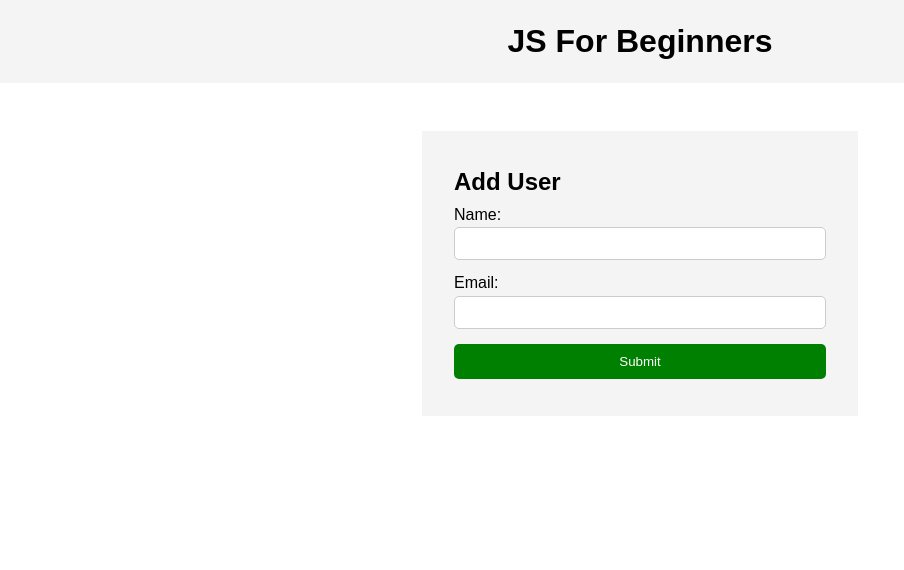
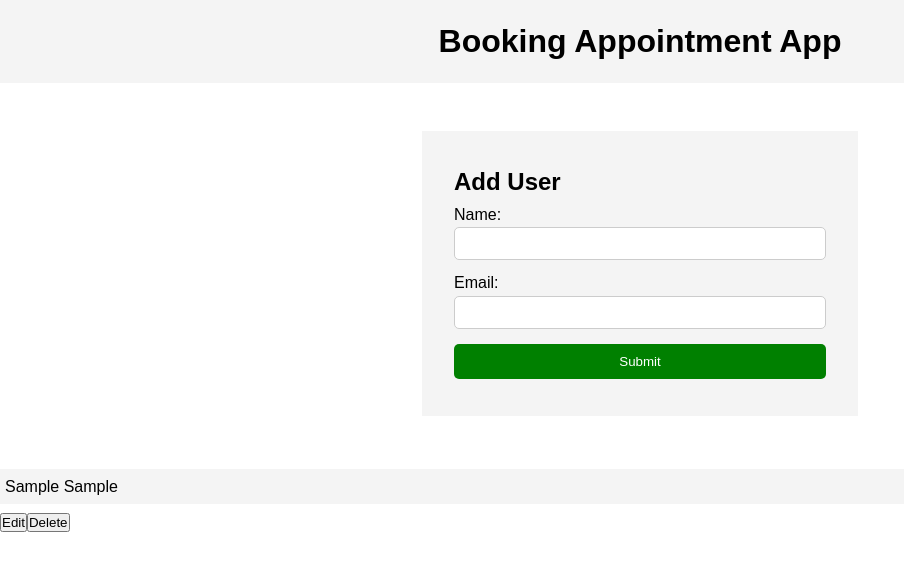
Before and after one commit to kesavaprasad08/sharpener1, a plain HTML site: page index.html in a window 1280 px wide. Both pictures are taken after typing "Sample", "Sample" into the empty fields and a click on the input "Submit". Shown: the whole page, without its empty margins (0-904 px from the left). Drawn offline with Linux system fonts and the light colour scheme.

```diff
--- a/index.html
+++ b/index.html
@@ -4,12 +4,12 @@
     <meta charset="UTF-8" />
     <meta name="viewport" content="width=device-width, initial-scale=1.0" />
     <meta http-equiv="X-UA-Compatible" content="ie=edge" />
-    <title>JS For Beginners</title>
+    <title>Booking Appointment App</title>
     <link rel="stylesheet" href="style.css" />
   </head>
   <body>
     <header>
-      <h1>JS For Beginners</h1>
+      <h1>Booking Appointment App</h1>
     </header>
     <section class="container">
       <form id="my-form">
--- a/main.js
+++ b/main.js
@@ -23,7 +23,7 @@
 btn.style.background = "blue";
 }
 
-function onSubmit(e) {
+/*function onSubmit(e) {
     e.preventDefault();
 
     if (nameInput.value === "" || emailInput.value === "") {
@@ -46,3 +46,51 @@
     nameInput.value = "";
     emailInput.value = "";
     }
+*/
+function onSubmit(e) {
+    e.preventDefault();
+
+    if (nameInput.value === "" || emailInput.value === "") {
+     msg.classList.add("error");
+
+        msg.innerHTML = "please enter all fields";
+
+        setTimeout(() => msg.remove(), 3000);
+    } else {
+    var myobj = {
+        name : nameInput.value,
+         email: emailInput.value
+    }
+    var myobjserialized =JSON.stringify(myobj);
+    console.log(myobjserialized);
+
+    localStorage.setItem(emailInput.value,myobjserialized);
+
+    }
+
+    var btn = document.createElement('button');
+    btn.setAttribute('id','listOfAppointments');
+    var btnDel = document.createElement('button');
+    btn.setAttribute('id','listOfAppointments');
+
+    var ul =document.createElement('ul');
+    ul.setAttribute('id','listOfAppointments');
+    ul.setAttribute('class','items')
+    document.body.appendChild(ul);
+    var li = document.createElement('li');
+    li.setAttribute('class','items')
+
+    ul.appendChild(li);
+    ul.appendChild(btn);
+    ul.appendChild(btnDel);
+
+    btn.textContent='Edit';
+    btnDel.textContent='Delete';
+
+    li.textContent=nameInput.value + ' ' +emailInput.value;
+
+    nameInput.value = "";
+    emailInput.value = "";
+
+
+    }
```
Lines whose indentation alone changed are shown as unchanged.
